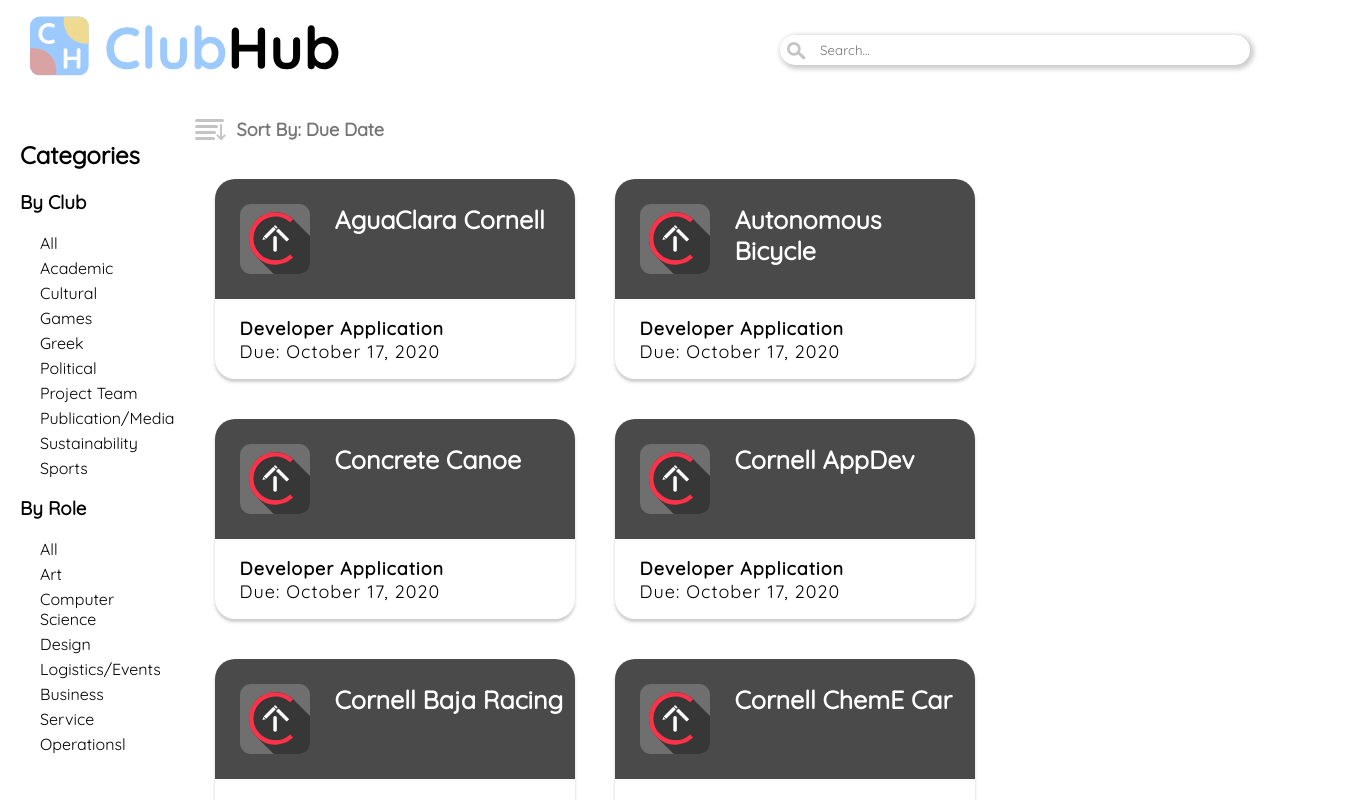
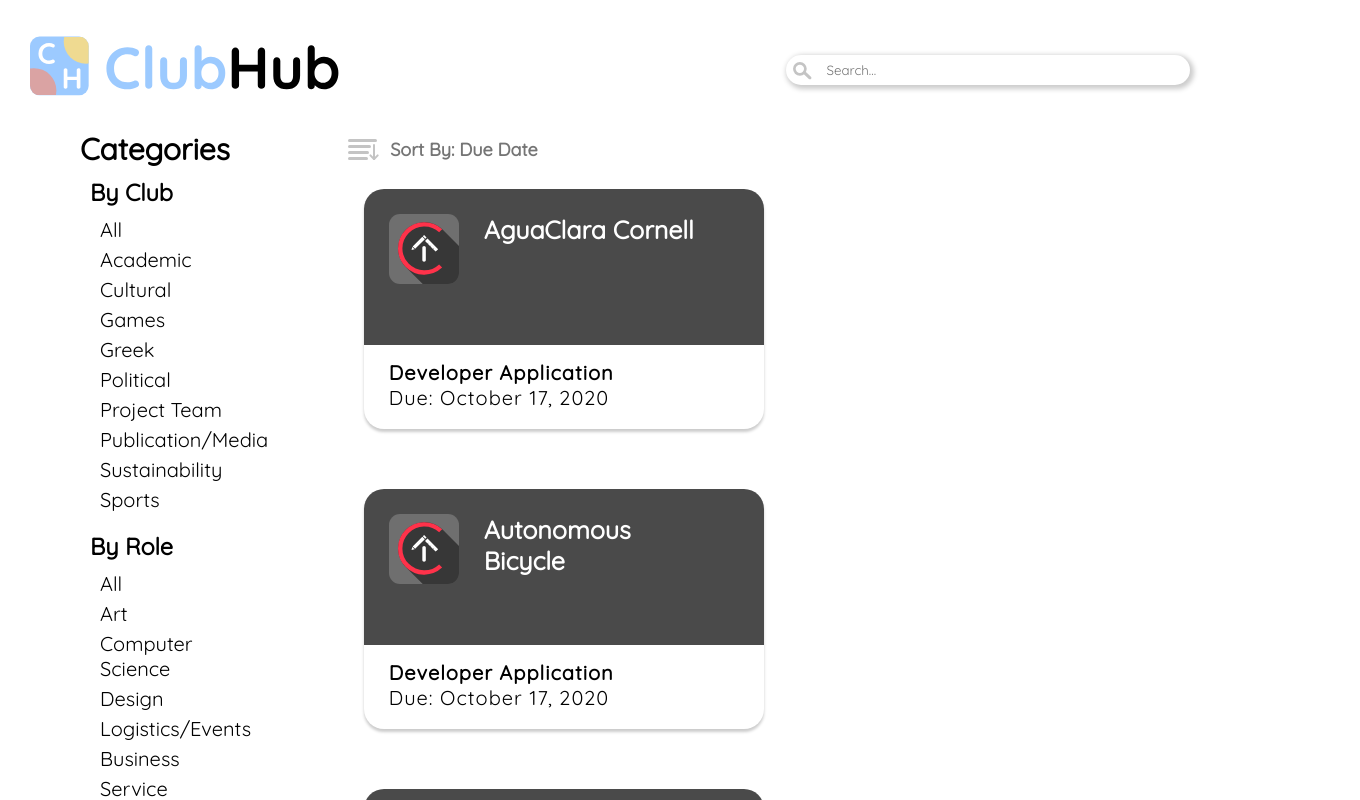
Before and after one commit to cornell-dti/clubhub, a React (Create React App) app in the folder frontend/: page / in a window 1280 px wide. Shown: the top 800 px of the page, 1360 px wide, since content can reach past the window. Built offline with nearby package versions, Linux system fonts and the light colour scheme.

Commit message:
updated layout style

```diff
--- a/frontend/src/App.tsx
+++ b/frontend/src/App.tsx
@@ -1,5 +1,5 @@
 import React, { useState } from 'react';
-import { Container, Main, CardFrame } from './styling/StyledHome';
+import { Container, Main, ClubGrid } from './styling/StyledHome';
 import Header from './components/Header';
 import Categories from './components/Categories';
 import Sort from './components/Sort';
@@ -53,7 +53,7 @@ const App = () => {
   };
 
   const currentCardsDisplay = (
-    <div>
+    <ClubGrid>
       {currentCards.map(club => {
         return <ClubCard
           name={club.name}
@@ -61,13 +61,14 @@ const App = () => {
           application_name={club.application}
           due_date={club.due} />
       })}
-    </div>
+
+    </ClubGrid>
   );
 
   const cardFrame =
     currentCards.length === 0 ?
     <h3>No applications available</h3> :
-    <CardFrame>
+    <div>
       <Sort />
       {currentCardsDisplay}
       <Pagination
@@ -75,7 +76,8 @@ const App = () => {
         totalCards={searchedCards.length}
         paginate={paginate}
       />
-    </CardFrame>
+    </div>
+
 
   return (
     <Container>
--- a/frontend/src/styling/StyledHome.ts
+++ b/frontend/src/styling/StyledHome.ts
@@ -11,19 +11,13 @@ export const Main = styled.div`
     display: flex;
 `;
 
-export const CardFrame = styled.div`
-    display: flex;
-    flex-direction: column;
-`;
-
 export const HeaderContainer = styled.div`
     min-height: 100px;
     display: flex;
     flex-wrap: wrap;
     justify-content: space-between;
     align-items: center;
-    padding-left: 30px;
-    padding-right: 30px;
+    padding 20px 7% 0 30px;
 
     img {
         height: 80px;
@@ -32,7 +26,9 @@ export const HeaderContainer = styled.div`
     }
 
     input {
-        width: 450px;
+        width: 30vw;
+        min-width: 200px;
+        max-width: 450px;
         height: 30px;
         border-radius: 100px;
         padding: 0 10px;
@@ -50,12 +46,13 @@ export const HeaderContainer = styled.div`
 `;
 
 export const CategoriesContainer = styled.div`
-    width: 500px;
-    padding: 20px;
+    padding-left: 80px;
+    font-size: 20px;
+    margin: 0;
 
     ul {
         list-style-type: none;
-        margin-left: 20px;
+        margin: 10px 0 20px 20px;
         padding: 0%;
     }
 
@@ -71,10 +68,20 @@ export const CategoriesContainer = styled.div`
             font-weight: bold;
         }
     }
+
+    h2 {
+        margin 10px 0 10px 0;
+    }
+
+    h3 {
+        margin: 0 0 0 10px;
+    }
 `;
 
 export const SortButton = styled.div`
     display: flex;
+    padding-left: 80px;
+    width: 100%;
     font-size: large;
     color: #757575;
     font-weight: bold;
@@ -91,13 +98,22 @@ export const SortButton = styled.div`
     }
 `;
 
+export const ClubGrid = styled.div`
+    display: flex;
+    padding-right: 50px;
+    padding-left: 50px;
+    flex-direction: row;
+    flex-wrap: wrap;
+`;
+
 export const ClubCardContainer = styled.div`
-    float: left;
-    margin: 20px;
-    position: relative;
+    display: flex;
+    flex-direction: column;
+    margin: 10px 5% 50px 5%;
     background-color: ${colors.white};
-    width: 360px;
-    height: 200px;
+    width: 40%;
+    min-width: 400px;
+    height: 240px;
     box-shadow: 0 3px 3px ${colors.light_grey};
     border-radius: 20px;
     text-align: left;
@@ -107,8 +123,10 @@ export const ClubCardContainer = styled.div`
     ul {
         list-style-type: none;
         padding-left: 25px;
-        font-size: 18px;
+        font-size: 20px;
         letter-spacing: 1px;
+        margin-top: 15px;
+        margin-bottom: 12px;
     }
 
     a {
@@ -120,7 +138,7 @@ export const ClubCardContainer = styled.div`
 
 export const ClubHeaderContainer = styled.div`
     width: 100%;
-    height: 60%;
+    height: 65%;
     background-color: ${colors.dark_grey};
     text-align: center;
     color: ${colors.white};
@@ -146,9 +164,11 @@ export const StyledPagination = styled.div`
     display: flex;
     justify-content: center;
     align-items: center;
+    width: 100%;
 
     ul {
         list-style-type: none;
+        padding: 0;
     }
 
     li {
```
